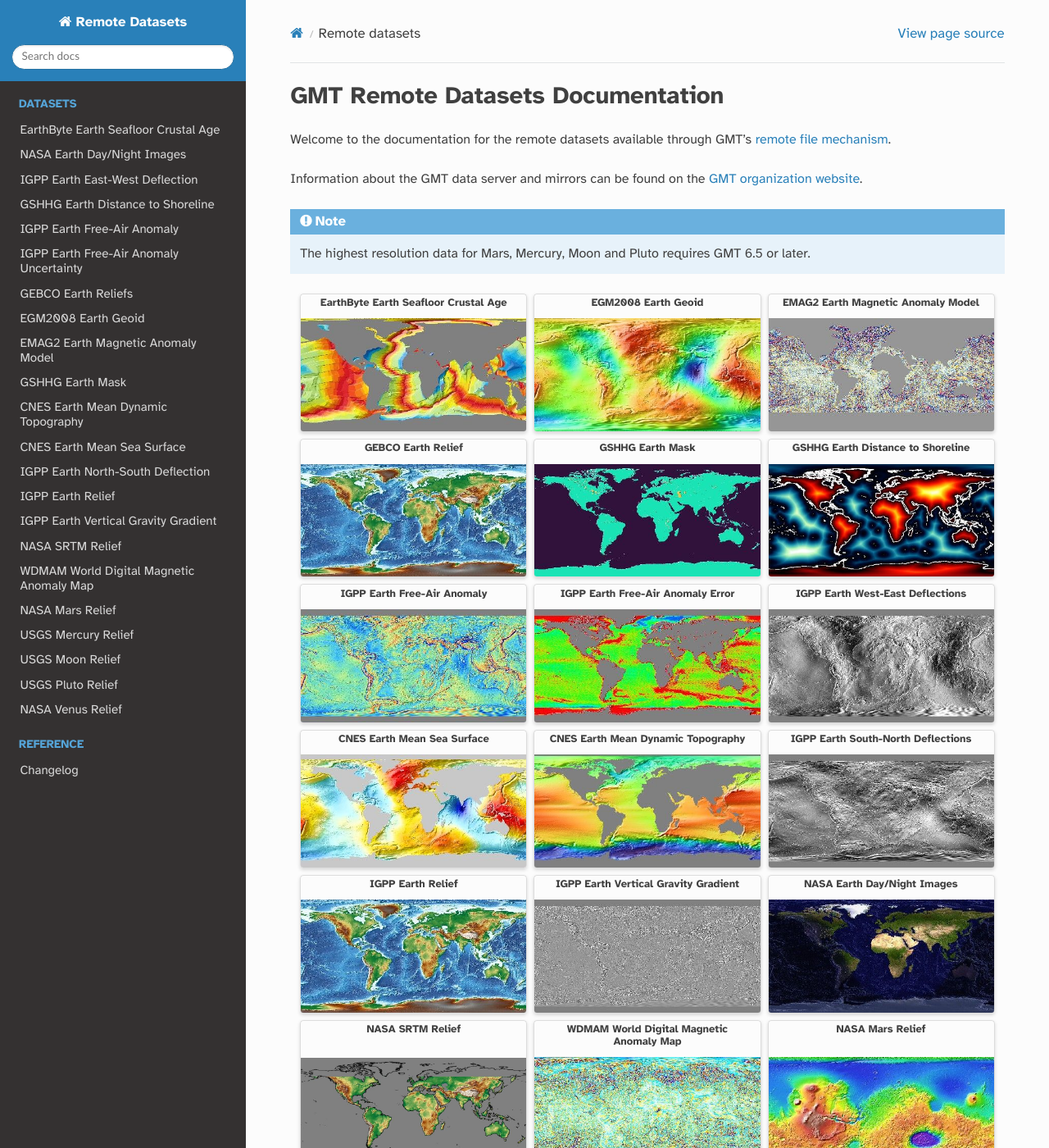
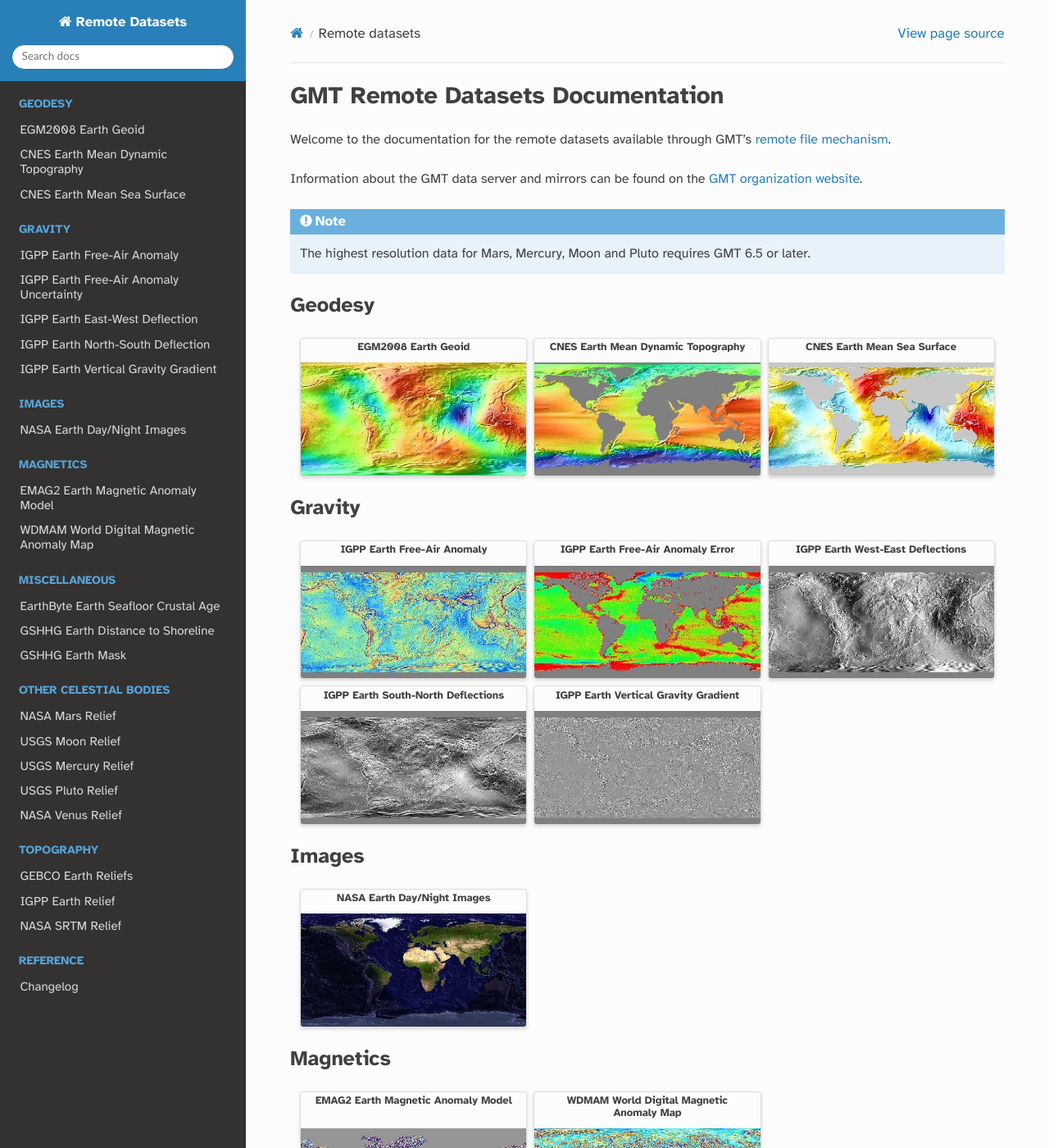
Before and after one commit to GenericMappingTools/remote-datasets, a Sphinx documentation site: the page built from docs/index.rst, in a window 1280 px wide and 1400 px high. Shown: the whole window at 82% size. Built offline with Sphinx 7.4.7 and the Read the Docs theme 3.1.0, drawn with Linux system fonts in a browser that asks for light colours; some of the changed text lies outside the part shown.

Commit message:
Group remote-dataset cards on the index page by category (#152)
* Group remote-dataset cards by category on the index page

The landing page listed all 22 datasets in one flat grid, in a
historical/ad-hoc order that mixed relief, gravity, magnetics, and
imagery together. Split it into labeled sections (Miscellaneous,
Gravity, Geodesy, Magnetics, Topography, Images, Other Celestial
Bodies) that mirror the categories already used by the gmtserver-admin
Makefile, and split the single hidden toctree into one per section so
the same groups show up in the left sidebar navigation.

* Order category sections alphabetically

Geodesy, Gravity, Images, Magnetics, Miscellaneous, Other Celestial
Bodies, Topography - both the visible grid sections and the
corresponding hidden toctree captions in the sidebar.

```diff
--- a/docs/index.rst
+++ b/docs/index.rst
@@ -13,14 +13,11 @@
 
    The highest resolution data for Mars, Mercury, Moon and Pluto requires GMT 6.5 or later.
 
+Geodesy
+~~~~~~~
+
 .. grid:: 1 2 3 3
     :gutter: 2
-
-    .. grid-item-card:: EarthByte Earth Seafloor Crustal Age
-        :link: earth-age
-        :link-type: doc
-        :img-bottom: /_static/GMT_earth_age_thumbnail.jpg
-        :text-align: center
 
     .. grid-item-card:: EGM2008 Earth Geoid
         :link: earth-geoid
@@ -28,29 +25,23 @@
         :img-bottom: /_static/GMT_earth_geoid_thumbnail.jpg
         :text-align: center
 
-    .. grid-item-card:: EMAG2 Earth Magnetic Anomaly Model
-        :link: earth-mag
+    .. grid-item-card:: CNES Earth Mean Dynamic Topography
+        :link: earth-mdt
         :link-type: doc
-        :img-bottom: /_static/GMT_earth_mag_thumbnail.jpg
+        :img-bottom: /_static/GMT_earth_mdt_thumbnail.jpg
         :text-align: center
 
-    .. grid-item-card:: GEBCO Earth Relief
-        :link: earth-gebco
+    .. grid-item-card:: CNES Earth Mean Sea Surface
+        :link: earth-mss
         :link-type: doc
-        :img-bottom: /_static/GMT_earth_gebco_thumbnail.jpg
+        :img-bottom: /_static/GMT_earth_mss_thumbnail.jpg
         :text-align: center
 
-    .. grid-item-card:: GSHHG Earth Mask
-        :link: earth-mask
-        :link-type: doc
-        :img-bottom: /_static/GMT_earth_mask_thumbnail.jpg
-        :text-align: center
+Gravity
+~~~~~~~
 
-    .. grid-item-card:: GSHHG Earth Distance to Shoreline
-        :link: earth-dist
-        :link-type: doc
-        :img-bottom: /_static/GMT_earth_dist_thumbnail.jpg
-        :text-align: center
+.. grid:: 1 2 3 3
+    :gutter: 2
 
     .. grid-item-card:: IGPP Earth Free-Air Anomaly
         :link: earth-faa
@@ -70,28 +61,10 @@
         :img-bottom: /_static/GMT_earth_edefl_thumbnail.jpg
         :text-align: center
 
-    .. grid-item-card:: CNES Earth Mean Sea Surface
-        :link: earth-mss
-        :link-type: doc
-        :img-bottom: /_static/GMT_earth_mss_thumbnail.jpg
-        :text-align: center
-
-    .. grid-item-card:: CNES Earth Mean Dynamic Topography
-        :link: earth-mdt
-        :link-type: doc
-        :img-bottom: /_static/GMT_earth_mdt_thumbnail.jpg
-        :text-align: center
-
     .. grid-item-card:: IGPP Earth South-North Deflections
         :link: earth-ndefl
         :link-type: doc
         :img-bottom: /_static/GMT_earth_ndefl_thumbnail.jpg
-        :text-align: center
-
-    .. grid-item-card:: IGPP Earth Relief
-        :link: earth-relief
-        :link-type: doc
-        :img-bottom: /_static/GMT_earth_relief_thumbnail.jpg
         :text-align: center
 
     .. grid-item-card:: IGPP Earth Vertical Gravity Gradient
@@ -100,16 +73,28 @@
         :img-bottom: /_static/GMT_earth_vgg_thumbnail.jpg
         :text-align: center
 
+Images
+~~~~~~
+
+.. grid:: 1 2 3 3
+    :gutter: 2
+
     .. grid-item-card:: NASA Earth Day/Night Images
         :link: earth-daynight
         :link-type: doc
         :img-bottom: /_static/GMT_earth_daynight_thumbnail.jpg
         :text-align: center
 
-    .. grid-item-card:: NASA SRTM Relief
-        :link: srtm-relief
+Magnetics
+~~~~~~~~~
+
+.. grid:: 1 2 3 3
+    :gutter: 2
+
+    .. grid-item-card:: EMAG2 Earth Magnetic Anomaly Model
+        :link: earth-mag
         :link-type: doc
-        :img-bottom: /_static/GMT_srtm_relief_thumbnail.jpg
+        :img-bottom: /_static/GMT_earth_mag_thumbnail.jpg
         :text-align: center
 
     .. grid-item-card:: WDMAM World Digital Magnetic Anomaly Map
@@ -118,22 +103,52 @@
         :img-bottom: /_static/GMT_earth_wdmam_thumbnail.jpg
         :text-align: center
 
+Miscellaneous
+~~~~~~~~~~~~~
+
+.. grid:: 1 2 3 3
+    :gutter: 2
+
+    .. grid-item-card:: EarthByte Earth Seafloor Crustal Age
+        :link: earth-age
+        :link-type: doc
+        :img-bottom: /_static/GMT_earth_age_thumbnail.jpg
+        :text-align: center
+
+    .. grid-item-card:: GSHHG Earth Distance to Shoreline
+        :link: earth-dist
+        :link-type: doc
+        :img-bottom: /_static/GMT_earth_dist_thumbnail.jpg
+        :text-align: center
+
+    .. grid-item-card:: GSHHG Earth Mask
+        :link: earth-mask
+        :link-type: doc
+        :img-bottom: /_static/GMT_earth_mask_thumbnail.jpg
+        :text-align: center
+
+Other Celestial Bodies
+~~~~~~~~~~~~~~~~~~~~~~
+
+.. grid:: 1 2 3 3
+    :gutter: 2
+
     .. grid-item-card:: NASA Mars Relief
         :link: mars-relief
         :link-type: doc
         :img-bottom: /_static/GMT_mars_relief_thumbnail.jpg
         :text-align: center
 
+    .. grid-item-card:: USGS Moon Relief
+        :link: moon-relief
+        :link-type: doc
+        :img-bottom: /_static/GMT_moon_relief_thumbnail.jpg
+        :text-align: center
+
     .. grid-item-card:: USGS Mercury Relief
         :link: mercury-relief
         :link-type: doc
         :img-bottom: /_static/GMT_mercury_relief_thumbnail.jpg
-        :text-align: center
-
-    .. grid-item-card:: USGS Moon Relief
-        :link: moon-relief
-        :link-type: doc
-        :img-bottom: /_static/GMT_moon_relief_thumbnail.jpg
         :text-align: center
 
     .. grid-item-card:: USGS Pluto Relief
@@ -148,33 +163,87 @@
         :img-bottom: /_static/GMT_venus_relief_thumbnail.jpg
         :text-align: center
 
+Topography
+~~~~~~~~~~
+
+.. grid:: 1 2 3 3
+    :gutter: 2
+
+    .. grid-item-card:: GEBCO Earth Relief
+        :link: earth-gebco
+        :link-type: doc
+        :img-bottom: /_static/GMT_earth_gebco_thumbnail.jpg
+        :text-align: center
+
+    .. grid-item-card:: IGPP Earth Relief
+        :link: earth-relief
+        :link-type: doc
+        :img-bottom: /_static/GMT_earth_relief_thumbnail.jpg
+        :text-align: center
+
+    .. grid-item-card:: NASA SRTM Relief
+        :link: srtm-relief
+        :link-type: doc
+        :img-bottom: /_static/GMT_srtm_relief_thumbnail.jpg
+        :text-align: center
+
 
 .. toctree::
    :hidden:
-   :caption: Datasets
+   :caption: Geodesy
+
+   earth-geoid
+   earth-mdt
+   earth-mss
+
+.. toctree::
+   :hidden:
+   :caption: Gravity
+
+   earth-faa
+   earth-faaerror
+   earth-edefl
+   earth-ndefl
+   earth-vgg
+
+.. toctree::
+   :hidden:
+   :caption: Images
+
+   earth-daynight
+
+.. toctree::
+   :hidden:
+   :caption: Magnetics
+
+   earth-mag
+   earth-wdmam
+
+.. toctree::
+   :hidden:
+   :caption: Miscellaneous
 
    earth-age
-   earth-daynight
-   earth-edefl
    earth-dist
-   earth-faa
-   earth-faaerror
-   earth-gebco
-   earth-geoid
-   earth-mag
    earth-mask
-   earth-mdt
-   earth-mss
-   earth-ndefl
-   earth-relief
-   earth-vgg
-   srtm-relief
-   earth-wdmam
+
+.. toctree::
+   :hidden:
+   :caption: Other Celestial Bodies
+
    mars-relief
+   moon-relief
    mercury-relief
-   moon-relief
    pluto-relief
    venus-relief
+
+.. toctree::
+   :hidden:
+   :caption: Topography
+
+   earth-gebco
+   earth-relief
+   srtm-relief
 
 .. toctree::
    :caption: Reference
```
